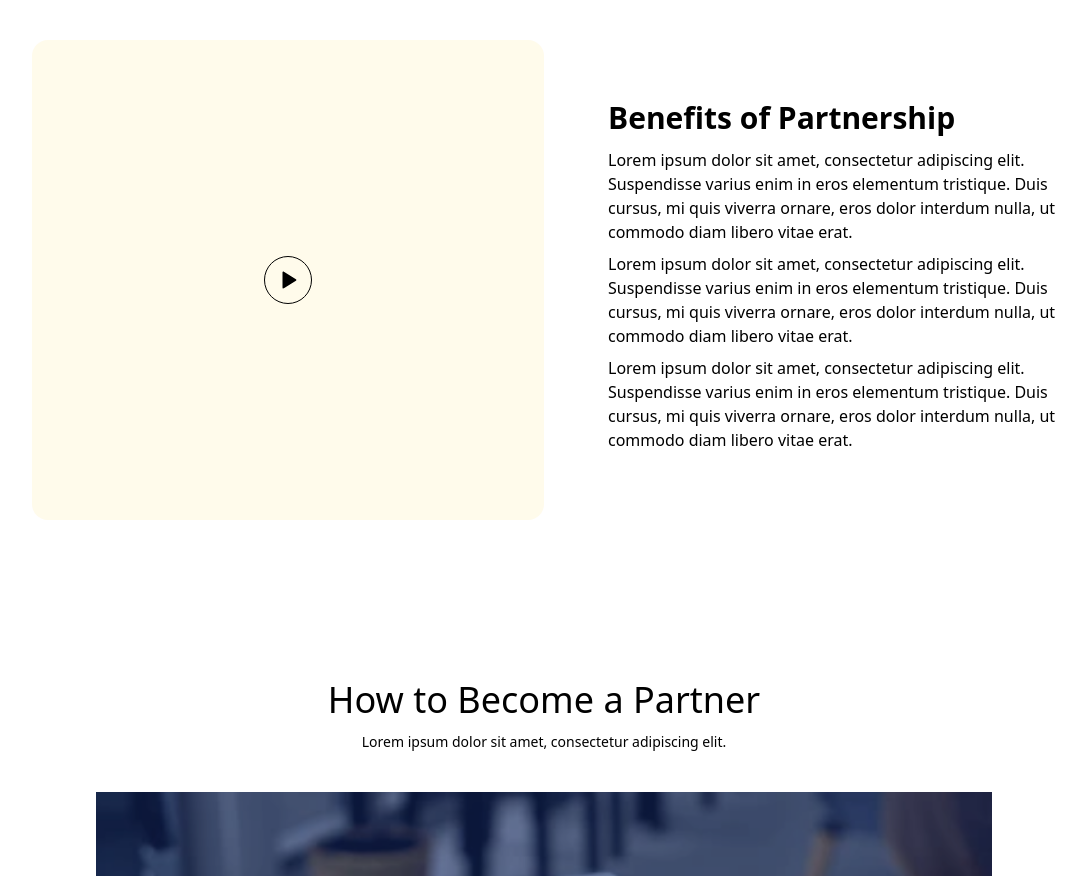
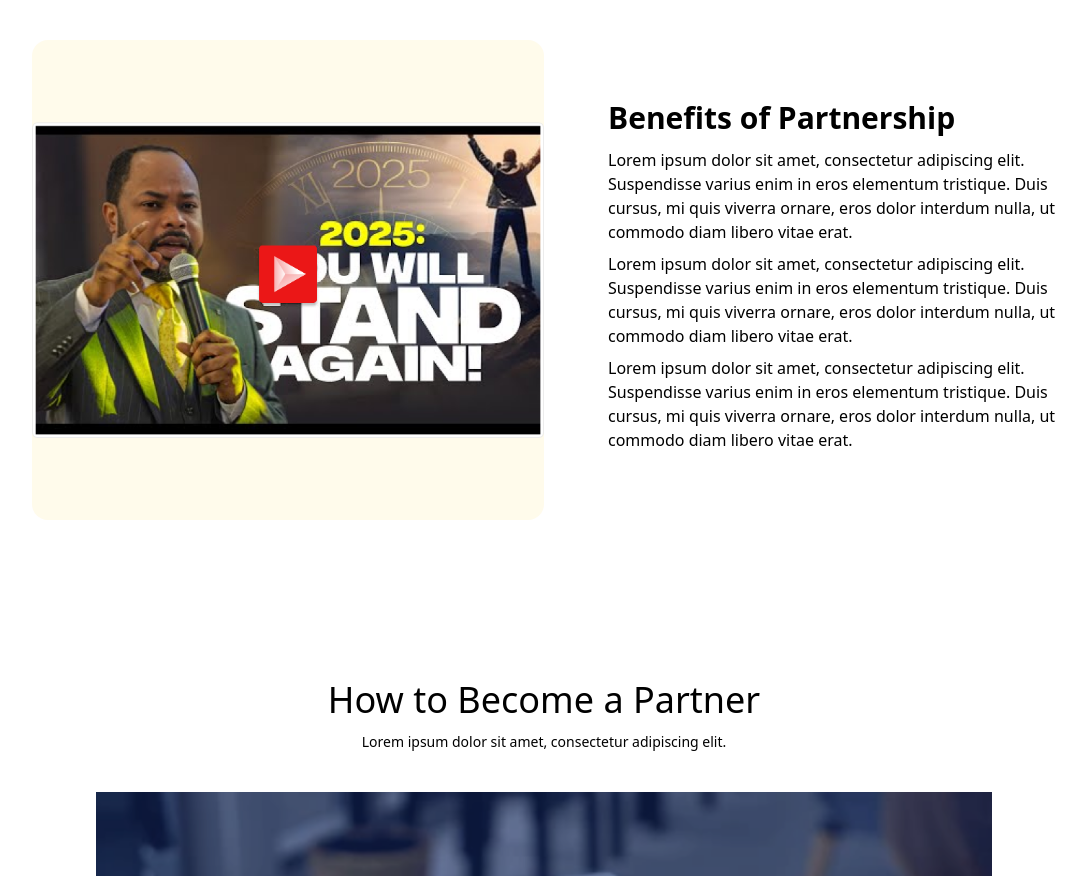
Before and after one commit to mosesket/ohip-partnership, a React (Vite) app: page /partnership/g20 in a window 1280 px wide. Shown: the part 1360-2236 px from the top of the page, without its empty margins (96-1182 px from the left). Built offline with nearby package versions, Linux system fonts and the light colour scheme.

Commit message:
done with the routing

```diff
--- a/src/components/Header/Header.tsx
+++ b/src/components/Header/Header.tsx
@@ -121,6 +121,11 @@ function Header() {
             <li className="py-2" onClick={toggleMenu}>
               <Link to="/about">About</Link>
             </li>
+            <li className="py-2" onClick={toggleMenu}>
+              <Link to="/contact" className="text-gray-700 hover:text-red-600">
+                Contact
+              </Link>
+            </li>
             <li className="relative group">
               <button
                 className="text-gray-700 hover:text-red-600 flex gap-2 items-center group"
--- a/src/components/placeholder/VideoPlaceholder.tsx
+++ b/src/components/placeholder/VideoPlaceholder.tsx
@@ -1,8 +1,8 @@
-import { RiPlayLargeFill } from "react-icons/ri";
+import videoSrc from "../../assets/images/video.png";
 function VideoPlaceholder() {
   return (
     <div className="w-full bg-amber-50 rounded-2xl h-[30rem] flex justify-center items-center">
-      <RiPlayLargeFill className=" border rounded-full p-3 text-5xl bg-amber-50" />
+      <img src={videoSrc} alt="" />
     </div>
   );
 }
```
Also changed, not shown: src/assets/images/video.png (added).
